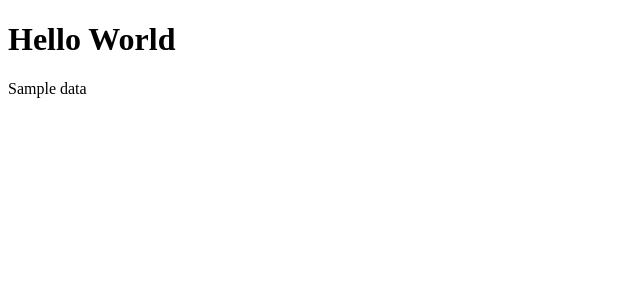
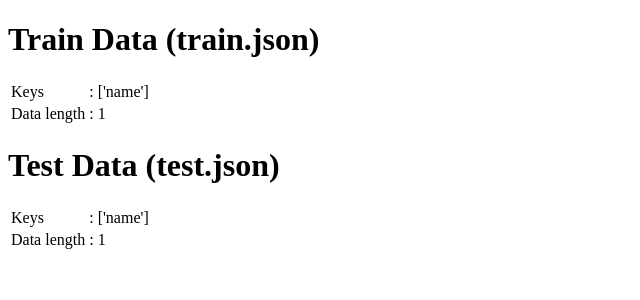
Before and after one commit to raymerta/statoil-kaggle, a Flask app: template templates/index.html in a window 1280 px wide. Shown: the top 300 px of the page, without its empty margins (0-640 px from the left). Run offline with Flask 2, Linux system fonts and the light colour scheme; the template is opened without the code that fills it: most values are stand-ins (such as "Sample title", 1, 10 or a date in 2020).

Commit message:
Displaying data result

```diff
--- a/app.py
+++ b/app.py
@@ -16,11 +16,16 @@ def index():
 	#print(data[0])
 
 	with open('static/json/train.json', 'r') as f:
-		data = json.load(f)
+		train = json.load(f)
+		train_length = len(train)
+
+	with open('static/json/test.json', 'r') as f:
+		test = json.load(f)
+		test_length = len(test)
 
 	#print (data[0])
 
-	return render_template('index.html', data = data)
+	return render_template('index.html', train = train, test = test, train_length = train_length, test_length = test_length)
 
 @app.route('/data/<path:path>')
 def send_json(path):
--- a/templates/index.html
+++ b/templates/index.html
@@ -2,9 +2,81 @@
 
 {% block content %}
 
-<h1>Hello World</h1>
+<h1>Train Data (train.json)</h1>
 
-<p>{{ data }}</p>
+<table>
+	<tr>
+		<td>Keys</td>
+		<td>:</td>
+		<td>{{ train[0].keys() }}</td>
+	</tr>
+	<tr>
+		<td>Data length</td>
+		<td>:</td>
+		<td>{{ train_length }}</td>
+	</tr>
+</table>
+
+<table style="display:none;">
+	<tr>
+		<td>is_iceberg</td>
+		<td>:</td>
+		<td>{{ train[0]['is_iceberg'] }}</td>
+	</tr>
+	<tr>
+		<td>inc_angle</td>
+		<td>:</td>
+		<td>{{ train[0]['inc_angle'] }}</td>
+	</tr>
+	<tr>
+		<td>band_2</td>
+		<td>:</td>
+		<td>{{ train[0]['band_2'] }}</td>
+	</tr>
+	<tr>
+		<td>band_1</td>
+		<td>:</td>
+		<td>{{ train[0]['band_1'] }}</td>
+	</tr>
+</table>
+
+<h1>Test Data (test.json)</h1>
+
+<table>
+	<tr>
+		<td>Keys</td>
+		<td>:</td>
+		<td>{{ test[0].keys() }}</td>
+	</tr>
+	<tr>
+		<td>Data length</td>
+		<td>:</td>
+		<td>{{ test_length }}</td>
+	</tr>
+</table>
+
+<table style="display:none;">
+	<tr>
+		<td>is_iceberg</td>
+		<td>:</td>
+		<td>{{ test[0]['is_iceberg'] }}</td>
+	</tr>
+	<tr>
+		<td>inc_angle</td>
+		<td>:</td>
+		<td>{{ test[0]['inc_angle'] }}</td>
+	</tr>
+	<tr>
+		<td>band_2</td>
+		<td>:</td>
+		<td>{{ test[0]['band_2'] }}</td>
+	</tr>
+	<tr>
+		<td>band_1</td>
+		<td>:</td>
+		<td>{{ test[0]['band_1'] }}</td>
+	</tr>
+</table>
 
 {% endblock %}
 
```
Also changed, not shown: README.md, 1 other file.
